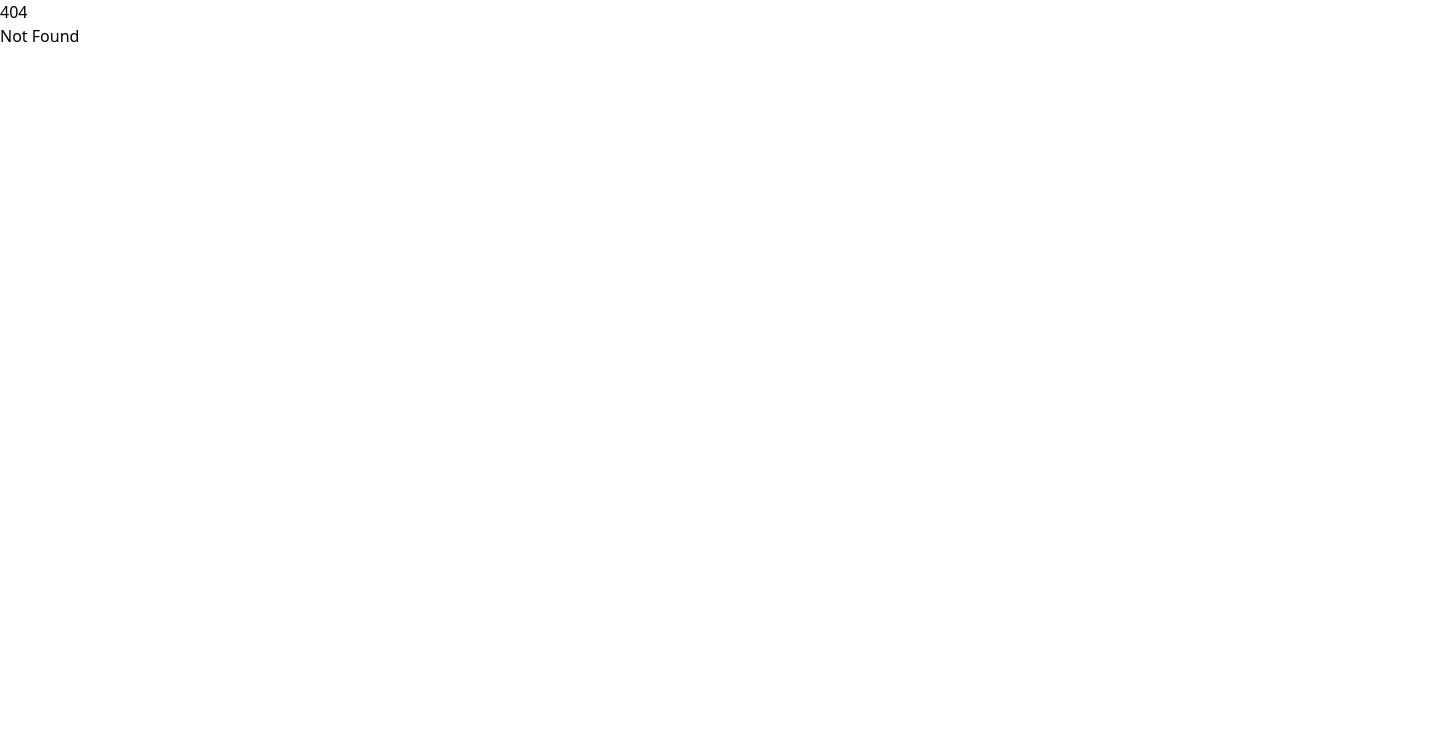
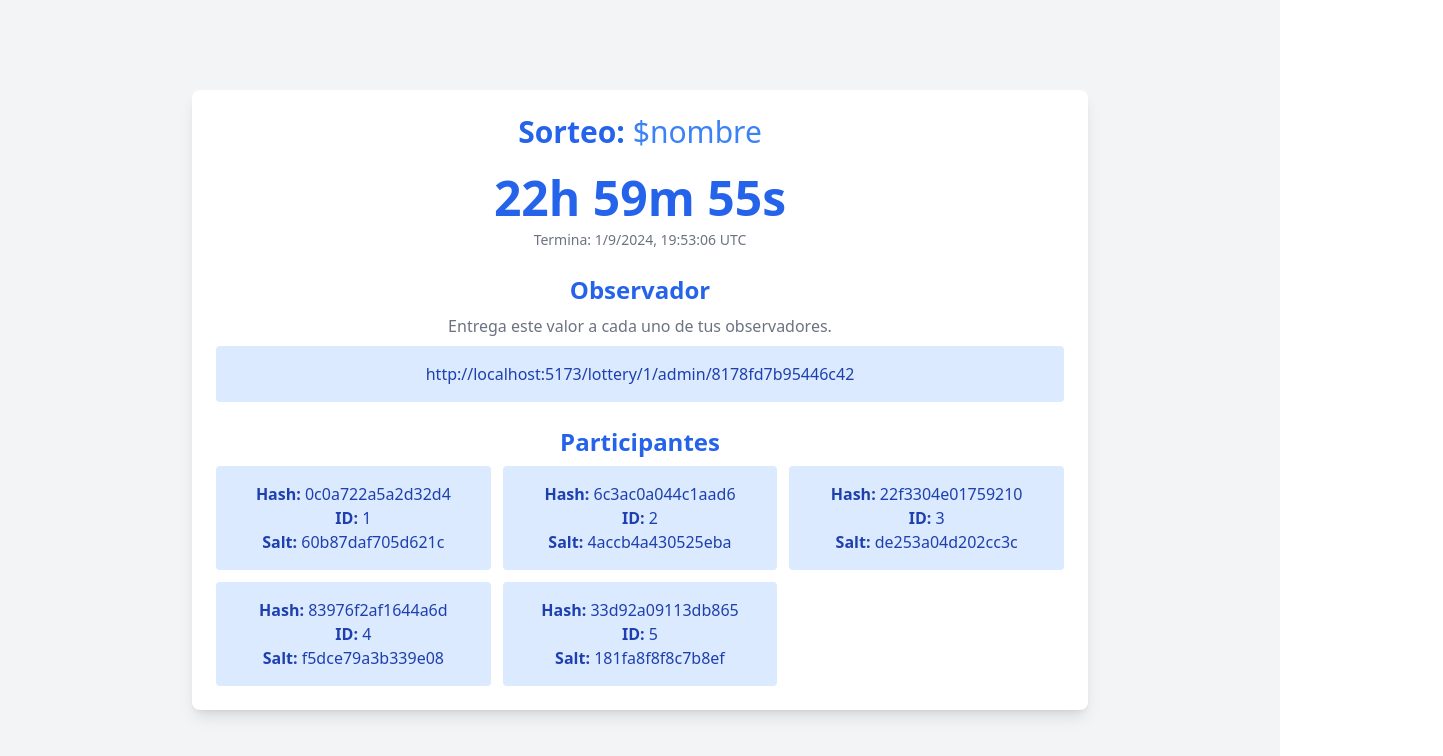
Before and after one commit to dariasc/random-monkeys, a SvelteKit app: page /lottery/1/admin/1 in a window 1280 px wide. Before the commit this address had no page. Shown: the top 756 px of the page, 1443 px wide, since content can reach past the window. Built offline with nearby package versions, Linux system fonts and the light colour scheme.

Commit message:
feat: add user id slug to admin

```diff
--- a/src/routes/lottery/[id]/admin/+page.server.ts
+++ /dev/null
@@ -1,7 +0,0 @@
-import type { PageServerLoad } from './$types'
-
-export const load: PageServerLoad = ({ params }) => {
-    return {
-        id: params.id,
-    }
-}
--- a/src/routes/lottery/[id]/admin/+page.svelte
+++ /dev/null
@@ -1,47 +0,0 @@
-<script lang="ts">
-	import type { PageData } from './$types';
-	import HashGrid from '$lib/components/HashGrid.svelte';
-	import { generateHashes, randomHex } from '$lib/crypto';
-	import CountDown from '$lib/components/CountDown.svelte';
-
-	export let data: PageData;
-
-    const observers = [randomHex(16), randomHex(16)]
-    const example = generateHashes(["1", "2", "3"])
-    console.log(example)
-</script>
-
-<main class="bg-gray-100 flex items-center justify-center min-h-screen">
-
-    <div class="text-center p-6 bg-white shadow-lg max-w-4xl rounded-lg w-full space-y-4">
-        <div>
-            <div class="text-3xl font-bold text-blue-600 mb-2 flex flex-row justify-center space-x-2">
-                <h2>Sorteo:</h2>
-                <h2 class="font-normal text-blue-500">$nombre</h2>
-            </div>
-        </div>
-
-        <CountDown />
-
-        <div class="space-y-2">
-            <h2 class="text-2xl font-bold text-blue-600 mb-2">Observadores</h2>
-            <div class="text-gray-500">Entrega uno de estos valores a cada uno de tus observadores.</div>
-            <div class="grid grid-cols-1 gap-3 w-full">
-                {#each observers as observer}
-                    <pre
-                        class="flex items-center justify-center p-4 bg-blue-100 rounded text-blue-800 w-full">{observer}</pre>
-                {/each}
-            </div>
-        </div>
-
-        <div>
-            <h2 class="text-2xl font-bold text-blue-600 mb-2">Participantes</h2>
-            {#await generateHashes(["1", "2", "3", "4", "5"])}
-                " "
-            {:then data}
-                <HashGrid hashes={data} />
-
-            {/await}
-        </div>
-	</div>
-</main>
--- /dev/null
+++ b/src/routes/lottery/[id]/admin/[user]/+page.server.ts
@@ -0,0 +1,12 @@
+import { generateHashes, randomHex } from '$lib/crypto'
+import type { PageServerLoad } from '../$types'
+
+export const load: PageServerLoad = async ({ params }) => {
+    // @todo check params.user
+    return {
+        id: params.id,
+        isAdmin: Math.random() < 0.5,
+        observer: randomHex(16),
+        hashes: await generateHashes(["1", "2", "3", "4", "5"])
+    }
+}
--- /dev/null
+++ b/src/routes/lottery/[id]/admin/[user]/+page.svelte
@@ -0,0 +1,47 @@
+<script lang="ts">
+	import type { PageData } from './$types';
+	import HashGrid from '$lib/components/HashGrid.svelte';
+	import CountDown from '$lib/components/CountDown.svelte';
+
+	export let data: PageData;
+
+    function observerLink() {
+        return `http://localhost:5173/lottery/${data.id}/admin/${data.observer}`
+    }
+
+    function copyObserver() {
+        navigator.clipboard.writeText(observerLink())
+    }
+</script>
+
+<main class="bg-gray-100 flex items-center justify-center min-h-screen">
+    <div class="text-center p-6 bg-white shadow-lg max-w-4xl rounded-lg w-full space-y-6">
+        <div>
+            <div class="text-3xl font-bold text-blue-600 mb-2 flex flex-row justify-center space-x-2">
+                <h2>Sorteo:</h2>
+                <h2 class="font-normal text-blue-500">$nombre</h2>
+            </div>
+        </div>
+
+        <CountDown />
+
+        {#if data.isAdmin}
+        <div class="space-y-2">
+            <h2 class="text-2xl font-bold text-blue-600 mb-2">Observador</h2>
+            <div class="text-gray-500">Entrega este valor a cada uno de tus observadores.</div>
+            <div class="grid grid-cols-1 gap-3 w-full">
+                <button
+                    on:click={copyObserver}
+                    class="hover:bg-blue-200 flex items-center justify-center p-4 bg-blue-100 rounded text-blue-800 w-full">
+                    {observerLink()}
+                </button>
+            </div>
+        </div>
+        {/if}
+
+        <div>
+            <h2 class="text-2xl font-bold text-blue-600 mb-2">Participantes</h2>
+            <HashGrid hashes={data.hashes} />
+        </div>
+	</div>
+</main>
```
